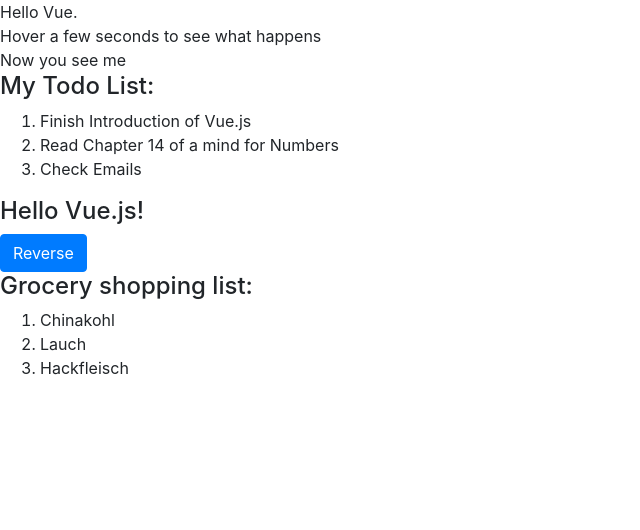
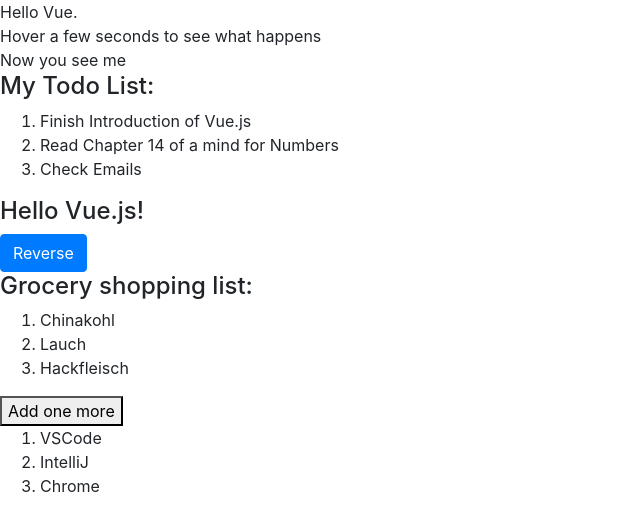
Before and after one commit to ning-cai/Vue-Dojo, a plain HTML site: page helloVue.html in a window 1280 px wide. Shown: the whole page, without its empty margins (0-640 px from the left). Drawn offline with nearby package versions, Linux system fonts and the light colour scheme.

Commit message:
Feature: review vue.js introduction

```diff
--- a/helloVue.html
+++ b/helloVue.html
@@ -46,6 +46,17 @@
         ></shopping-list>
       </ol>
     </div>
+    <!--Review Vue.js Introduction-->
+    <div id="app">
+      <button v-on:click="addFiddler">Add one more</button>
+      <ol>
+        <tool
+          v-for="element in tools"
+          v-bind:elem="element"
+          v-bind:key="element.id"
+        ></tool>
+      </ol>
+    </div>
     <!-- production version, optimized for size and speed -->
     <script src="https://cdn.jsdelivr.net/npm/vue"></script>
     <script src="helloVue.js"></script>
--- a/helloVue.js
+++ b/helloVue.js
@@ -61,3 +61,22 @@
     ]
   }
 });
+
+// Review Vue.js Introduction
+Vue.component("tool", { props: ["elem"], template: "<li>{{elem.name}}</li>}" });
+
+const reviewApp = new Vue({
+  el: "#app",
+  data: {
+    tools: [
+      { id: 0, name: "VSCode" },
+      { id: 1, name: "IntelliJ" },
+      { id: 2, name: "Chrome" }
+    ]
+  },
+  methods: {
+    addFiddler: function() {
+      this.tools.push({ id: 3, name: "Fiddler" });
+    }
+  }
+});
```
